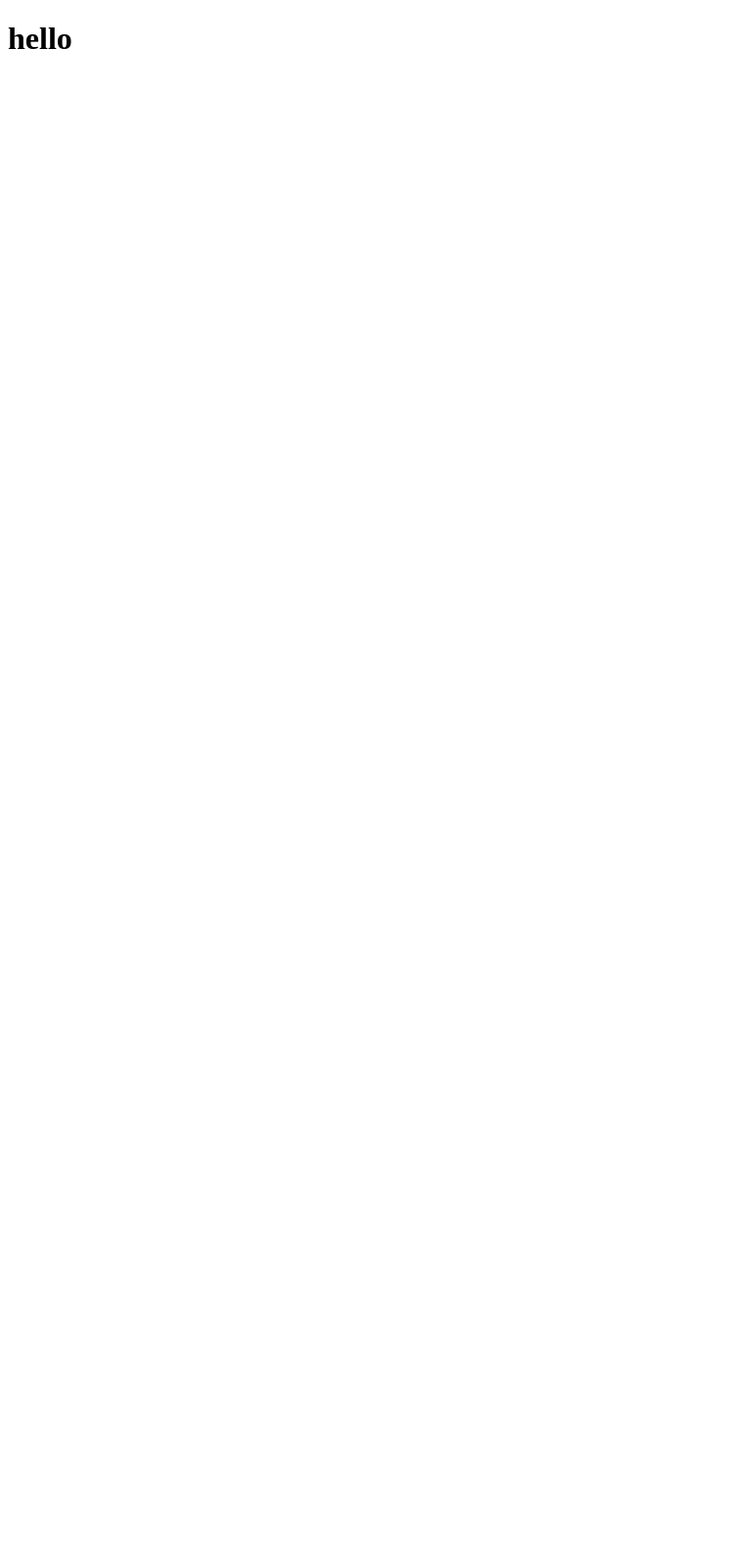
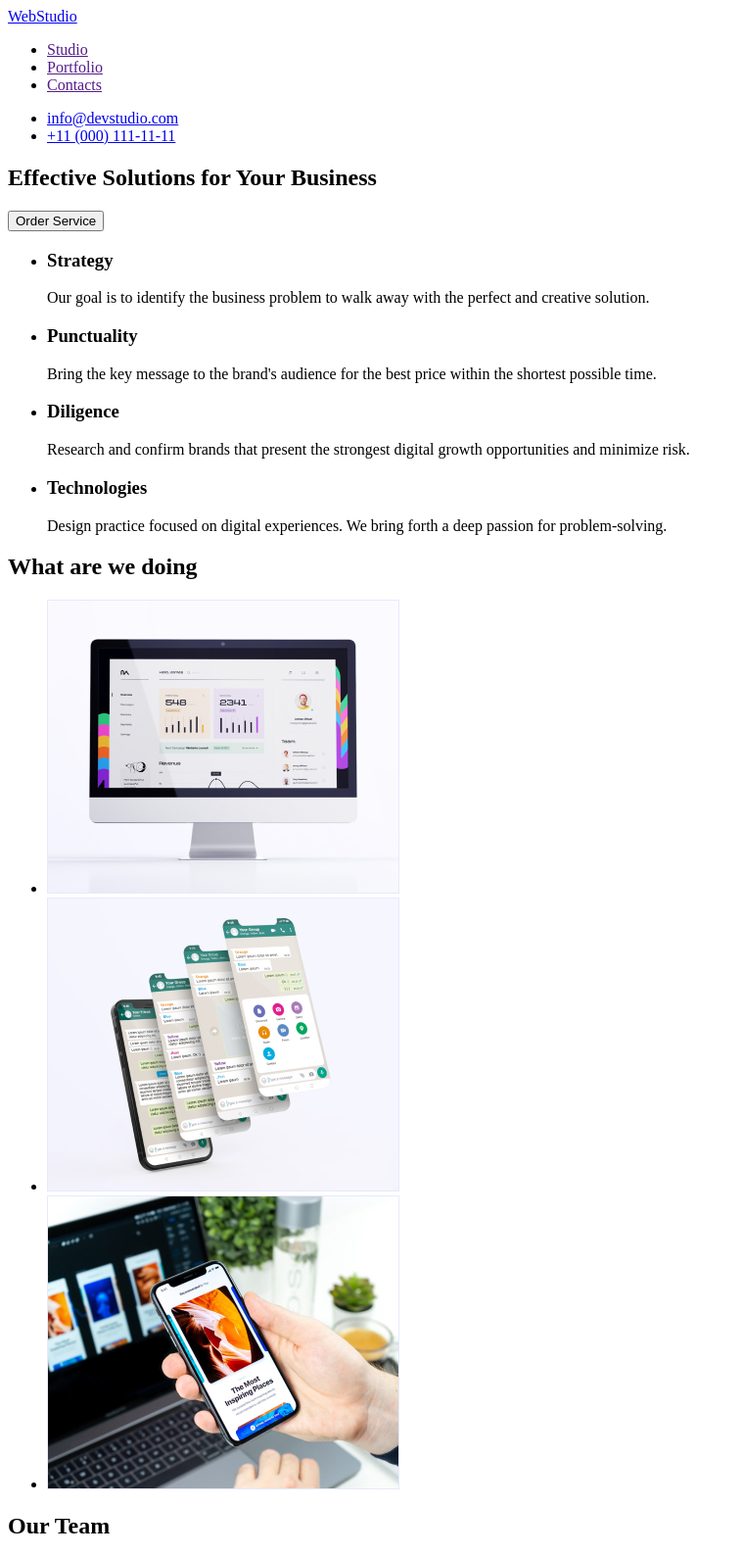
Before and after one commit to LinaHnidenko/goit-markup-hw-01, a plain HTML site: page index.html in a window 1280 px wide. Shown: the top 1588 px of the page at 98% size, without its empty margins (0-759 px from the left). Before the commit the page ends 800 px from the top, so only its background shows below. Drawn offline with Linux system fonts and the light colour scheme.

Commit message:
Create index.html for hw 1

```diff
--- a/index.html
+++ b/index.html
@@ -7,6 +7,111 @@
     <title>Document</title>
   </head>
   <body>
-    <h1>hello</h1>
+    <header>
+      <nav>
+        <a href="index.html">WebStudio</a>
+        <ul>
+          <li><a href="">Studio</a></li>
+          <li><a href="">Portfolio</a></li>
+          <li><a href="">Contacts</a></li>
+        </ul>
+      </nav>
+      <ul>
+        <li><a href="mailto:info@devstudio.com">info@devstudio.com</a></li>
+        <li><a href="tel:+110001111111">+11 (000) 111-11-11</a></li>
+      </ul>
+    </header>
+    <main>
+      <section>
+        <h1>Effective Solutions for Your Business</h1>
+        <button type="button">Order Service</button>
+      </section>
+      <!-- Hidden h2 -->
+      <section><h2 hidden>Our Advantages</h2></section>
+      <ul>
+        <li>
+          <h3>Strategy</h3>
+          <p>
+            Our goal is to identify the business problem to walk away with the
+            perfect and creative solution.
+          </p>
+        </li>
+        <li>
+          <h3>Punctuality</h3>
+          <p>
+            Bring the key message to the brand's audience for the best price
+            within the shortest possible time.
+          </p>
+        </li>
+        <li>
+          <h3>Diligence</h3>
+          <p>
+            Research and confirm brands that present the strongest digital
+            growth opportunities and minimize risk.
+          </p>
+        </li>
+        <li>
+          <h3>Technologies</h3>
+          <p>
+            Design practice focused on digital experiences. We bring forth a
+            deep passion for problem-solving.
+          </p>
+        </li>
+      </ul>
+      <section>
+        <h2>What are we doing</h2>
+        <ul>
+          <li>
+            <img src="./img/features/img-1.jpg" alt="Monitor" width="360" />
+          </li>
+          <li>
+            <img
+              src="./img/features/img-2.jpg"
+              alt="Screens of Phone"
+              width="360"
+            />
+          </li>
+          <li>
+            <img
+              src="./img/features/img-3.jpg"
+              alt="Phone and laptop"
+              width="360"
+            />
+          </li>
+        </ul>
+      </section>
+      <section>
+        <h2>Our Team</h2>
+        <ul>
+          <li>
+            <img src="./img/our-team/img1.jpg" alt="" width="264" />
+            <h3>Mark Guerrero</h3>
+            <p>Product Designer</p>
+          </li>
+          <li>
+            <img src="./img/our-team/img2.jpg" alt="" width="264" />
+            <h3>Tom Ford</h3>
+            <p>Frontend Developer</p>
+          </li>
+          <li>
+            <img src="./img/our-team/img3.jpg" alt="" width="264" />
+            <h3>Camila Garcia</h3>
+            <p>Marketing</p>
+          </li>
+          <li>
+            <img src="./img/our-team/img4.jpg" alt="" width="264" />
+            <h3>Daniel Wilson</h3>
+            <p>UI Designer</p>
+          </li>
+        </ul>
+      </section>
+    </main>
+    <footer>
+      <a href="">WebStudio</a>
+      <p>
+        Increase the flow of customers and sales for your business with digital
+        marketing & growth solutions.
+      </p>
+    </footer>
   </body>
 </html>
```
Also changed, not shown: img/features/img-1.jpg (added), img/features/img-2.jpg (added), img/features/img-3.jpg (added), img/our-team/img1.jpg (added), img/our-team/img2.jpg (added), img/our-team/img3.jpg (added), img/our-team/img4.jpg (added), 4 other files.
